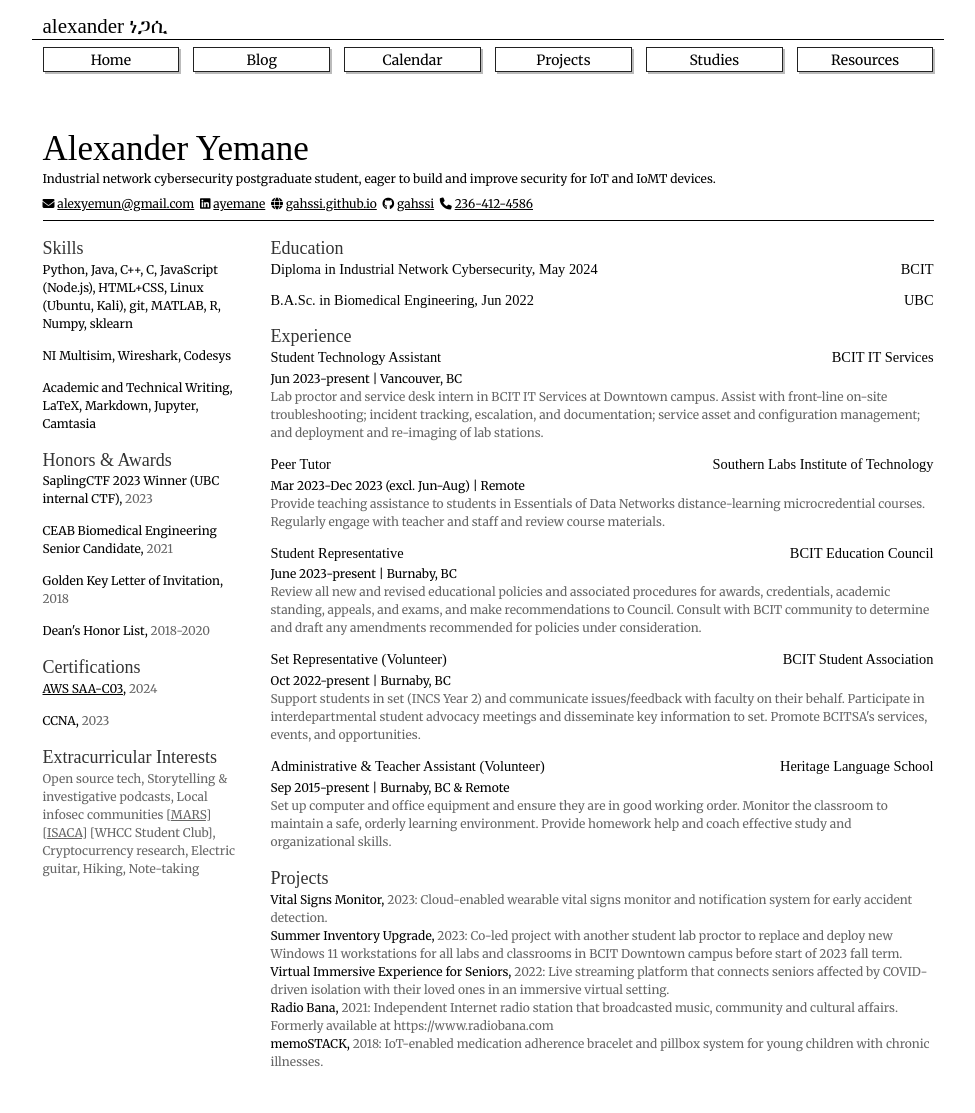
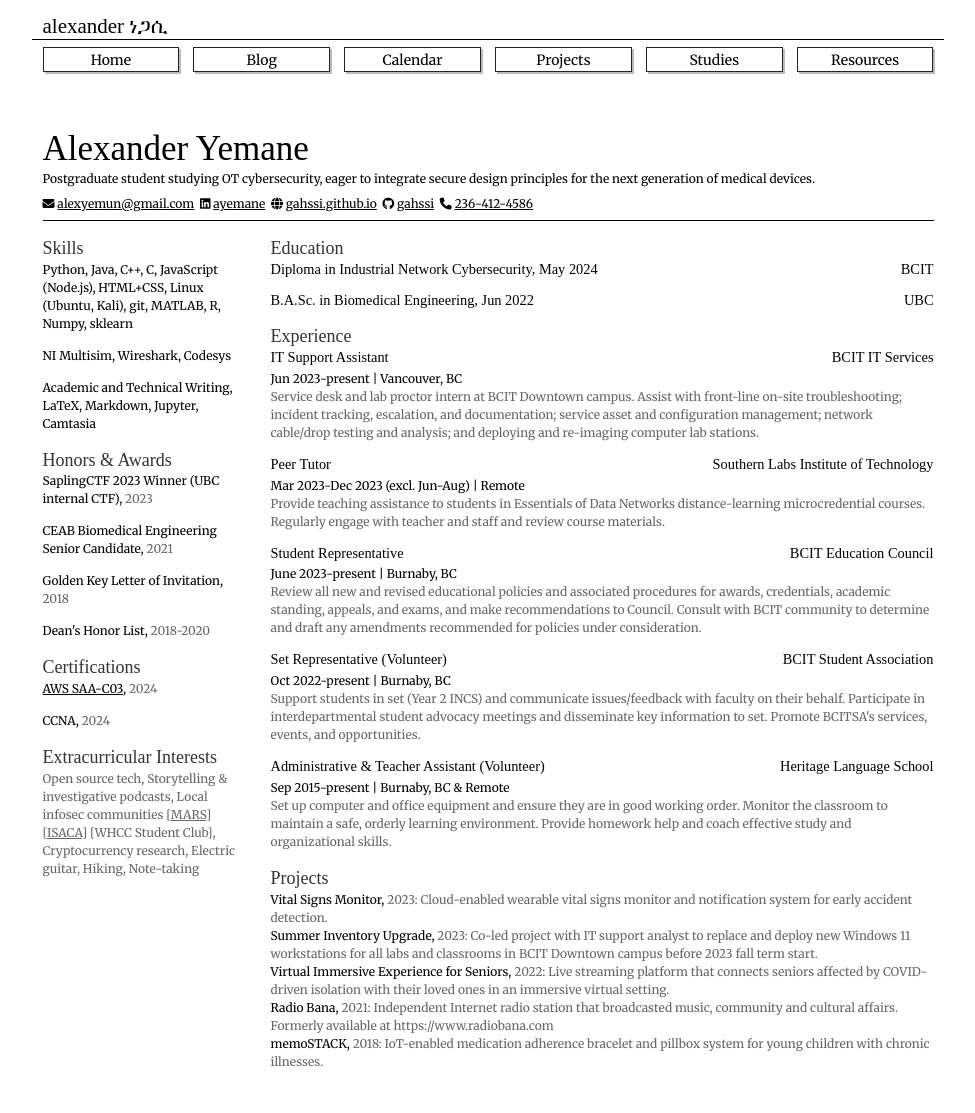
Before and after one commit to gahssi/gahssi.github.io, a Jekyll site: the page built from cv/index.html, in a window 1280 px wide. Shown: the whole page, without its empty margins (152-1127 px from the left). Built offline with Jekyll 4.4.1, drawn with Linux system fonts in a browser that asks for light colours; nearby versions of some CDN libraries; some web fonts are replaced.

Commit message:
updated CV

```diff
--- a/_data/projects.yml
+++ b/_data/projects.yml
@@ -18,7 +18,7 @@
     start: 2023-07-26
     end: 2023-09-07
   description: ''
-  brief: 'Co-led project with another student lab proctor to replace and deploy new Windows 11 workstations for all labs and classrooms in BCIT Downtown campus before start of 2023 fall term.'
+  brief: 'Co-led project with IT support analyst to replace and deploy new Windows 11 workstations for all labs and classrooms in BCIT Downtown campus before 2023 fall term start.'
   # Built using real-time portrait segmentation via BoofCV computer vision library and GUI toolkit via JavaFX.
   mot: work
   worthy: True
--- a/_data/resume/certifications.yml
+++ b/_data/resume/certifications.yml
@@ -3,7 +3,7 @@
   date: '2024'
 - name: 'CCNA'
   organization: Cisco
-  date: '2023'
+  date: '2024'
 #- name: CCNA 200-301
 #  organization: British Columbia Institute of Technology
 #  date: '2023'
--- a/_data/resume/exp.yml
+++ b/_data/resume/exp.yml
@@ -1,10 +1,10 @@
 entries:
 - company: 'BCIT IT Services'
-  title: "Student Technology Assistant"
+  title: "IT Support Assistant"
   location: "Vancouver, BC"
   start: "Jun 2023"
   end: "present"
-  description: "Lab proctor and service desk intern in BCIT IT Services at Downtown campus. Assist with front-line on-site troubleshooting; incident tracking, escalation, and documentation; service asset and configuration management; and deployment and re-imaging of lab stations."
+  description: "Service desk and lab proctor intern at BCIT Downtown campus. Assist with front-line on-site troubleshooting; incident tracking, escalation, and documentation; service asset and configuration management; network cable/drop testing and analysis; and deploying and re-imaging computer lab stations."
 - company: 'Southern Labs Institute of Technology'
   title: "Peer Tutor"
   location: "Remote"
@@ -22,7 +22,7 @@ entries:
   location: 'Burnaby, BC'
   start: 'Oct 2022'
   end: 'present'
-  description: "Support students in set (INCS Year 2) and communicate issues/feedback with faculty on their behalf. Participate in interdepartmental student advocacy meetings and disseminate key information to set. Promote BCITSA's services, events, and opportunities."
+  description: "Support students in set (Year 2 INCS) and communicate issues/feedback with faculty on their behalf. Participate in interdepartmental student advocacy meetings and disseminate key information to set. Promote BCITSA's services, events, and opportunities."
 - company: 'Heritage Language School'
   title: 'Administrative & Teacher Assistant (Volunteer)'
   location: 'Burnaby, BC & Remote'
--- a/cv/index.html
+++ b/cv/index.html
@@ -106,12 +106,8 @@ show_footer: false
 <section style="border-bottom: 1px solid black;">
 	<h1 class="my-0">Alexander Yemane</h1>
 	<p class="mb-1">
-		<!-- Graduate student at UBC working on computer architecture security
-	and hardware performance simulation,
-	with an interest in the full stack of computing
-	from CPU registers to human-computer-interactions. -->
-		Industrial network cybersecurity postgraduate student, eager to build and
-		improve security for IoT and IoMT devices.
+		Postgraduate student studying OT cybersecurity, eager to integrate secure
+		design principles for the next generation of medical devices.
 	</p>
 	<p class="contact my-2">
 		{% for item in site.data.contacts.default %}
```
